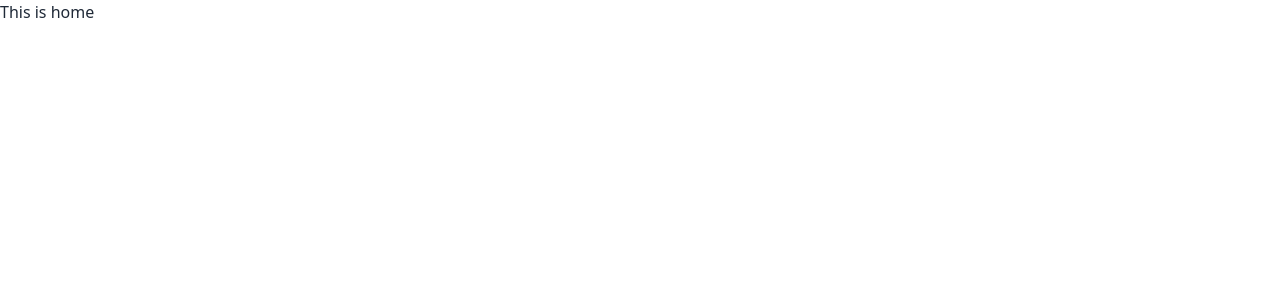
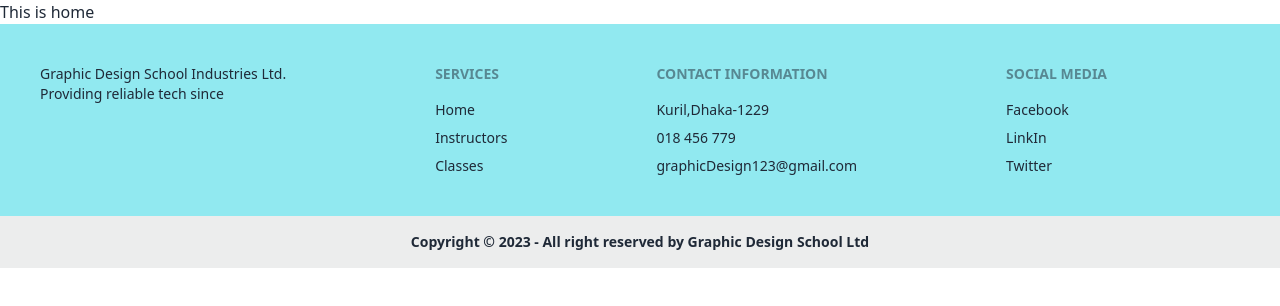
Before and after one commit to AnonnaGH/design-school-client, a React (Vite) app: page / in a window 1280 px wide. Shown: the top 306 px of the page. Built offline with nearby package versions, Linux system fonts and the light colour scheme.

Commit message:
footer creat

```diff
--- a/package.json
+++ b/package.json
@@ -15,6 +15,7 @@
     "match-sorter": "^6.3.1",
     "react": "^18.2.0",
     "react-dom": "^18.2.0",
+    "react-icons": "^4.9.0",
     "react-router-dom": "^6.11.2",
     "sort-by": "^1.2.0"
   },
--- a/src/Layout/Main.jsx
+++ b/src/Layout/Main.jsx
@@ -1,4 +1,5 @@
 import { Outlet } from "react-router-dom";
+import Footer from "../Pages/Shared/Footer/Footer";
 
 
 
@@ -7,6 +8,7 @@ const Main = () => {
     return (
         <div>
             <Outlet></Outlet>
+            <Footer></Footer>
         </div>
     );
 };
--- /dev/null
+++ b/src/Pages/Shared/Footer/Footer.jsx
@@ -0,0 +1,50 @@
+import { Link } from 'react-router-dom';
+// import logo from '../../../assets/Logo.png'
+
+const Footer = () => {
+    return (
+        <div>
+            <footer
+                className="footer p-10 bg-[#91e9f0] text-base-content"
+            // style={{
+            //     // backgroundImage: 'url(https://i.ibb.co/bbQQ1Dg/footer.jpg)',
+            //     backgroundSize: 'cover',
+            //     backgroundPosition: 'center',
+            // }}
+            >
+                <div >
+                    {/* <img src={logo} alt="" /> */}
+                    <p>Graphic Design School Industries Ltd.<br />Providing reliable tech since </p>
+                </div>
+                <div>
+                    <span className="footer-title">Services</span>
+                    <Link to='/' className="link link-hover">Home</Link>
+                    <Link to='/' className="link link-hover">Instructors</Link>
+                    <Link to='/' className="link link-hover">Classes</Link>
+
+
+                </div>
+                <div>
+                    <span className="footer-title">CONTACT INFORMATION</span>
+                    <Link to='/' className="link link-hover">Kuril,Dhaka-1229</Link>
+                    <Link to='/blogs' className="link link-hover">018 456 779</Link>
+                    <Link to='/blogs' className="link link-hover">graphicDesign123@gmail.com</Link>
+
+                </div>
+                <div>
+                    <span className="footer-title">SOCIAL MEDIA</span>
+                    <Link to='/' className="link link-hover">Facebook</Link>
+                    <Link to='/' className="link link-hover">LinkIn</Link>
+                    <Link to='/' className="link link-hover">Twitter</Link>
+                </div>
+
+            </footer>
+            <div className="bg-[#eceded] footer footer-center p-4 font-bold text-[#838F97]-content">
+                <p>Copyright © 2023 - All right reserved by Graphic Design School Ltd</p>
+            </div>
+        </div>
+    );
+};
+
+
+export default Footer;
```
Also changed, not shown: 1 other file (tests, documents, lock files or other folders).
